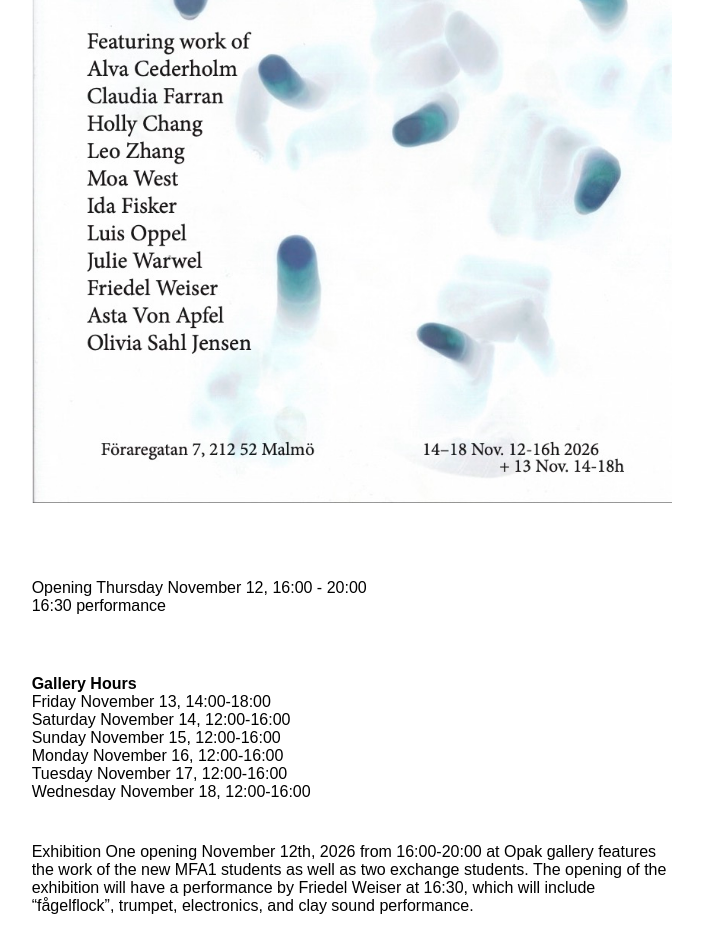
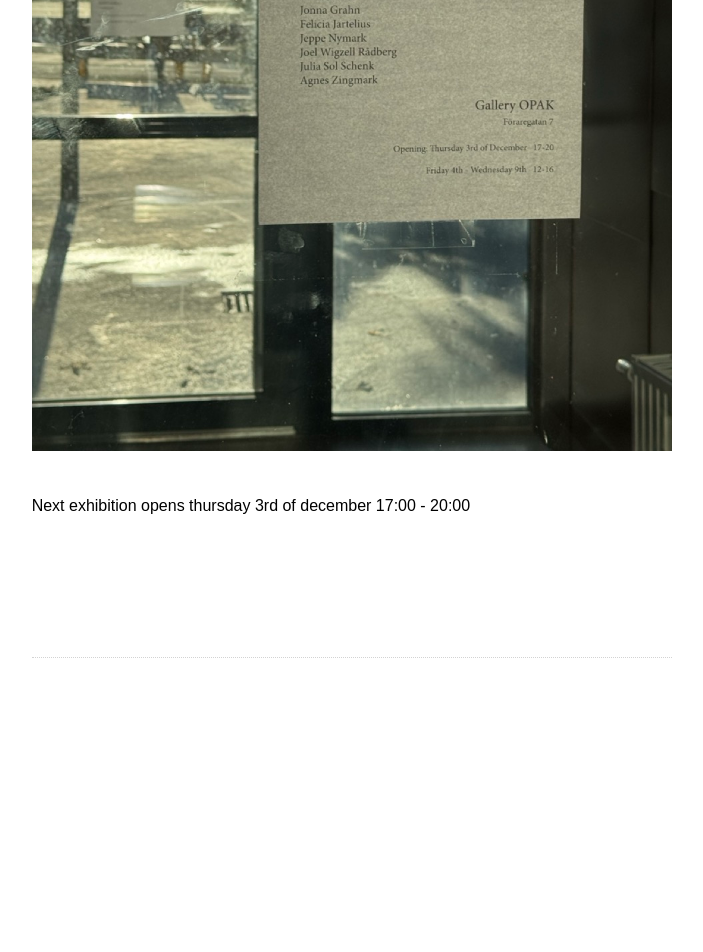
Before and after one commit to opakwork/opak.work, a plain HTML site: page index.html in a window 1280 px wide. Shown: the part 702-1654 px from the top of the page, without its empty margins (288-991 px from the left). After the commit the page ends 1376 px from the top, so only its background shows below. Drawn offline with Linux system fonts and the light colour scheme.

Commit message:
Update index.html

```diff
--- a/index.html
+++ b/index.html
@@ -82,20 +82,9 @@ fetch('assets/announcement.txt')
 
 <h2> </h2>
 
-<p><img src="assets/one.jpg" alt="Image alt text here" /></p>
+<p><img src="assets/painting.jpeg" alt="Image alt text here" /></p>
 <p> </p>
-<p> </p>Opening Thursday November 12, 16:00 - 20:00
-<br>16:30 performance
-<p> </p>
-<br><strong>Gallery Hours</strong>
-<br>Friday November 13, 	14:00-18:00
-<br>Saturday November 14, 	12:00-16:00
-<br>Sunday November 15, 	12:00-16:00
-<br>Monday November 16, 	12:00-16:00
-<br>Tuesday November 17, 	12:00-16:00
-<br>Wednesday November 18, 	12:00-16:00
-<p> </p>
-Exhibition One opening November 12th, 2026 from 16:00-20:00 at Opak gallery features the work of the new MFA1 students as well as two exchange students. The opening of the exhibition will have a performance by Friedel Weiser at 16:30, which will include “fågelflock”, trumpet, electronics, and clay sound performance.
+<p> Next exhibition opens thursday 3rd of december 17:00 - 20:00 </p>
 <p> </p>
 
 
```
